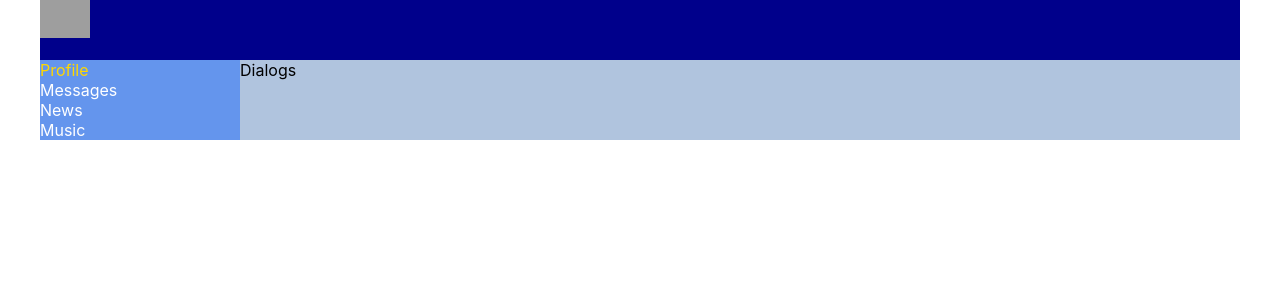
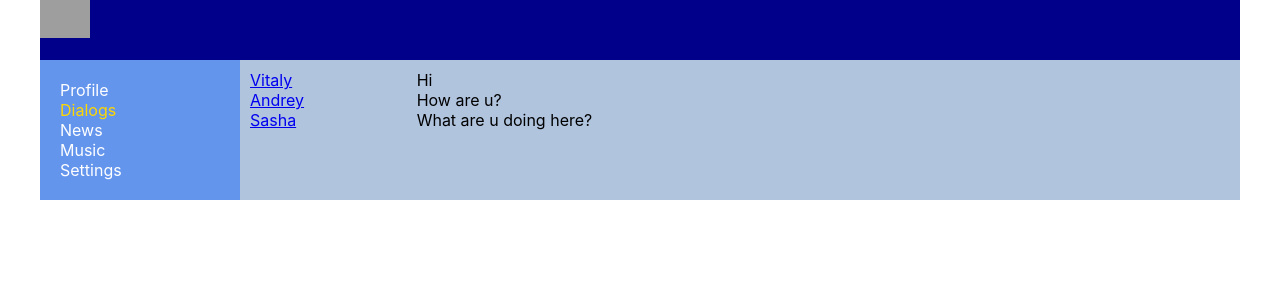
Before and after one commit to buldar/samurai, a React (Create React App) app: page /dialogs in a window 1280 px wide. Shown: the top 300 px of the page. Built offline with nearby package versions, Linux system fonts and the light colour scheme; grey boxes are pictures that could not be loaded.

Commit message:
rute, диалоги.

```diff
--- a/package.json
+++ b/package.json
@@ -8,6 +8,7 @@
     "@testing-library/user-event": "^7.2.1",
     "react": "^16.12.0",
     "react-dom": "^16.12.0",
+    "react-router-dom": "^5.1.2",
     "react-scripts": "3.3.0"
   },
   "scripts": {
--- a/src/App.js
+++ b/src/App.js
@@ -4,18 +4,26 @@ import Header from "./Components/Header/Header";
 import Navigation from "./Components/Navigation/Navigation";
 import Profile from "./Components/Profile/Profile";
 import Dialogs from "./Components/Dialogs/Dialogs";
+import {BrowserRouter, Route} from "react-router-dom";
+import News from "./Components/News/News";
+import Music from "./Components/Music/Music";
+import Settings from "./Components/Settings/Settings";
 
 const App = () => {
     return (
+        <BrowserRouter>
         <div className='app-wrapper'>
             <Header/>
             <Navigation/>
             <div className='app-wrapper-content'>
-            {/*<Profile/>*/}
-            <Dialogs />
+                <Route path='/profile' component = {Profile}/>
+                <Route path ='/dialogs' component = {Dialogs}/>
+                <Route path ='/news' component = {News}/>
+                <Route path ='/music' component = {Music}/>
+                <Route path ='/settings' component = {Settings}/>
             </div>
-
         </div>
+        </BrowserRouter>
     );
 }
 
--- a/src/Components/Dialogs/Dialogs.js
+++ b/src/Components/Dialogs/Dialogs.js
@@ -1,11 +1,29 @@
 import React from "react";
 import s from './Dialogs.module.css';
-
+import {NavLink} from "react-router-dom";
 
 
 const Dialogs = (props) => {
     return (
-        <div>Dialogs</div>
+        <div className={s.dialogs}>
+            <div className={s.dialogsItems}>
+                <div className={s.dialog + ' ' + s.active}>
+                    <NavLink to='/dialogs/1'> Vitaly </NavLink>
+                </div>
+                <div className={s.dialog}>
+                    <NavLink to='/dialogs/2'> Andrey </NavLink>
+                </div>
+                <div className={s.dialog}>
+                    <NavLink to='/dialogs/3'> Sasha </NavLink>
+                </div>
+
+            </div>
+            <div className={s.messages}>
+                <div className={s.message}>Hi</div>
+                <div className={s.message}>How are u?</div>
+                <div className={s.message}>What are u doing here?</div>
+            </div>
+        </div>
     )
 }
 
--- a/src/Components/Dialogs/Dialogs.module.css
+++ b/src/Components/Dialogs/Dialogs.module.css
@@ -0,0 +1,19 @@
+.dialogs {
+    display: grid;
+    grid-template-columns: 2fr 10fr;
+
+}
+.dialogsItems {
+    padding: 10px;
+
+}
+.messages {
+    padding: 10px;
+
+}
+.message {
+
+}
+.dialogsItems .active {
+    color: gold;
+}
--- /dev/null
+++ b/src/Components/Music/Music.js
@@ -0,0 +1,12 @@
+import React from "react";
+import s from './Music.module.css';
+
+
+
+const Music = (props) => {
+    return (
+        <div>Music</div>
+    )
+}
+
+export default Music;
--- a/src/Components/Navigation/Navigation.js
+++ b/src/Components/Navigation/Navigation.js
@@ -1,20 +1,24 @@
 import React from "react";
 import s from './Navigation.module.css';
+import {NavLink} from "react-router-dom";
 
 const Navigation = () => {
     return (
         <div className={s.nav}>
-            <div className={`${s.item} ${s.active}`}>
-                <a> Profile </a>
+            <div className={s.item}>
+                <NavLink to ='/profile' activeClassName={s.active}> Profile </NavLink>
             </div>
             <div className={s.item}>
-                <a> Messages </a>
+                <NavLink to ='/dialogs'activeClassName={s.active}> Dialogs </NavLink>
             </div>
             <div className={s.item}>
-                <a>News</a>
+                <NavLink to ='/news'activeClassName={s.active}>News</NavLink>
             </div>
             <div className={s.item}>
-                <a>Music</a>
+                <NavLink to ='music'activeClassName={s.active}>Music</NavLink>
+            </div>
+            <div className={s.item}>
+                <NavLink to ='settings'activeClassName={s.active}>Settings</NavLink>
             </div>
         </div>
     )
--- a/src/Components/Navigation/Navigation.module.css
+++ b/src/Components/Navigation/Navigation.module.css
@@ -1,10 +1,12 @@
 .nav {
     grid-area: n;
     background-color: cornflowerblue;
+    padding: 20px;
 }
-.item {
+.item a {
     color: white;
+    text-decoration: none;
 }
-.item.active {
+.item a.active {
     color: gold;
 }
--- /dev/null
+++ b/src/Components/News/News.js
@@ -0,0 +1,12 @@
+import React from "react";
+import s from './News.module.css';
+
+
+
+const News = (props) => {
+    return (
+        <div>News</div>
+    )
+}
+
+export default News;
--- /dev/null
+++ b/src/Components/Settings/Settings.js
@@ -0,0 +1,12 @@
+import React from "react";
+import s from './Settings.module.css';
+
+
+
+const Settings = (props) => {
+    return (
+        <div>Settings</div>
+    )
+}
+
+export default Settings;
```
Also changed, not shown: src/Components/Music/Music.module.css (added), src/Components/News/News.module.css (added), src/Components/Settings/Settings.module.css (added), 1 other file (tests, documents, lock files or other folders).
